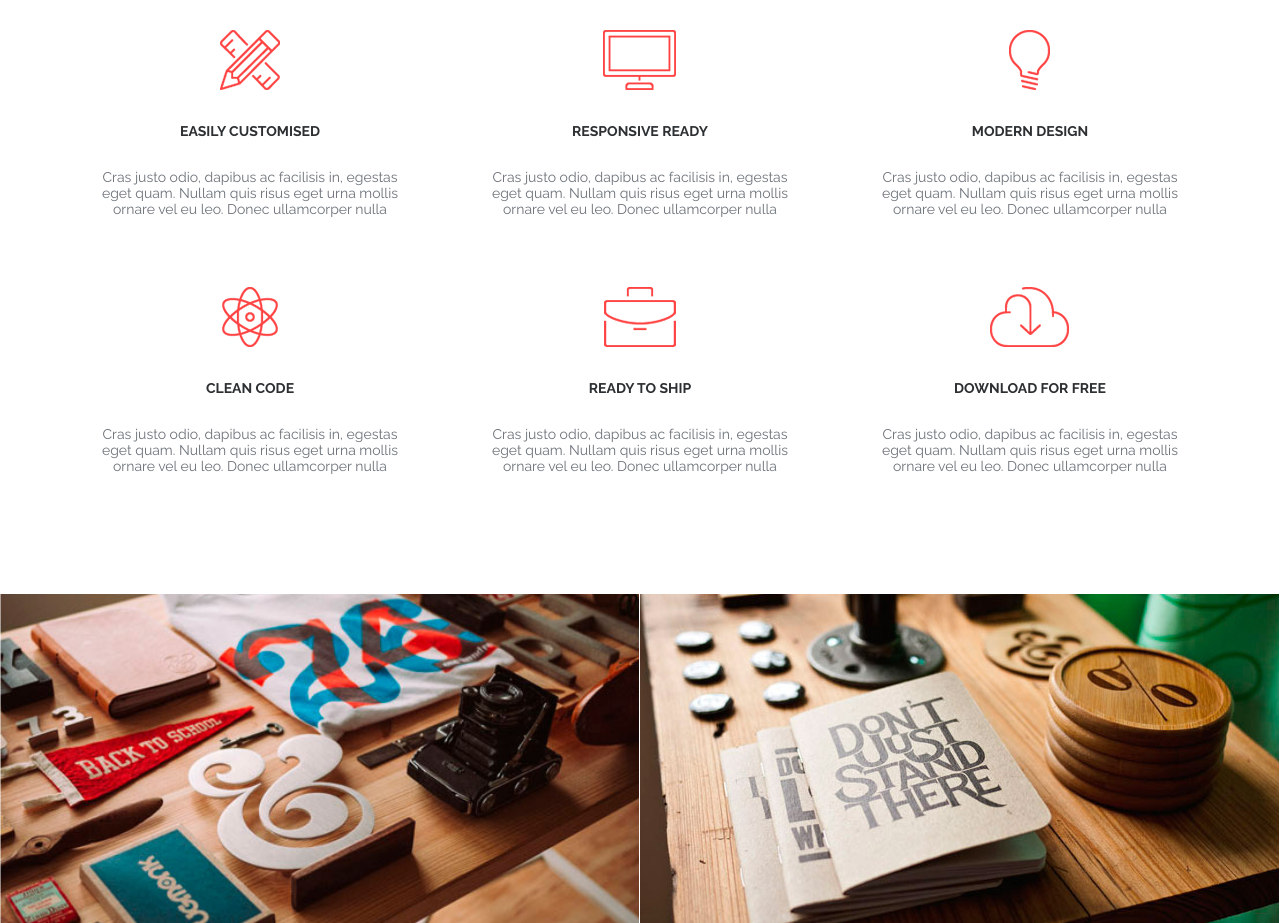
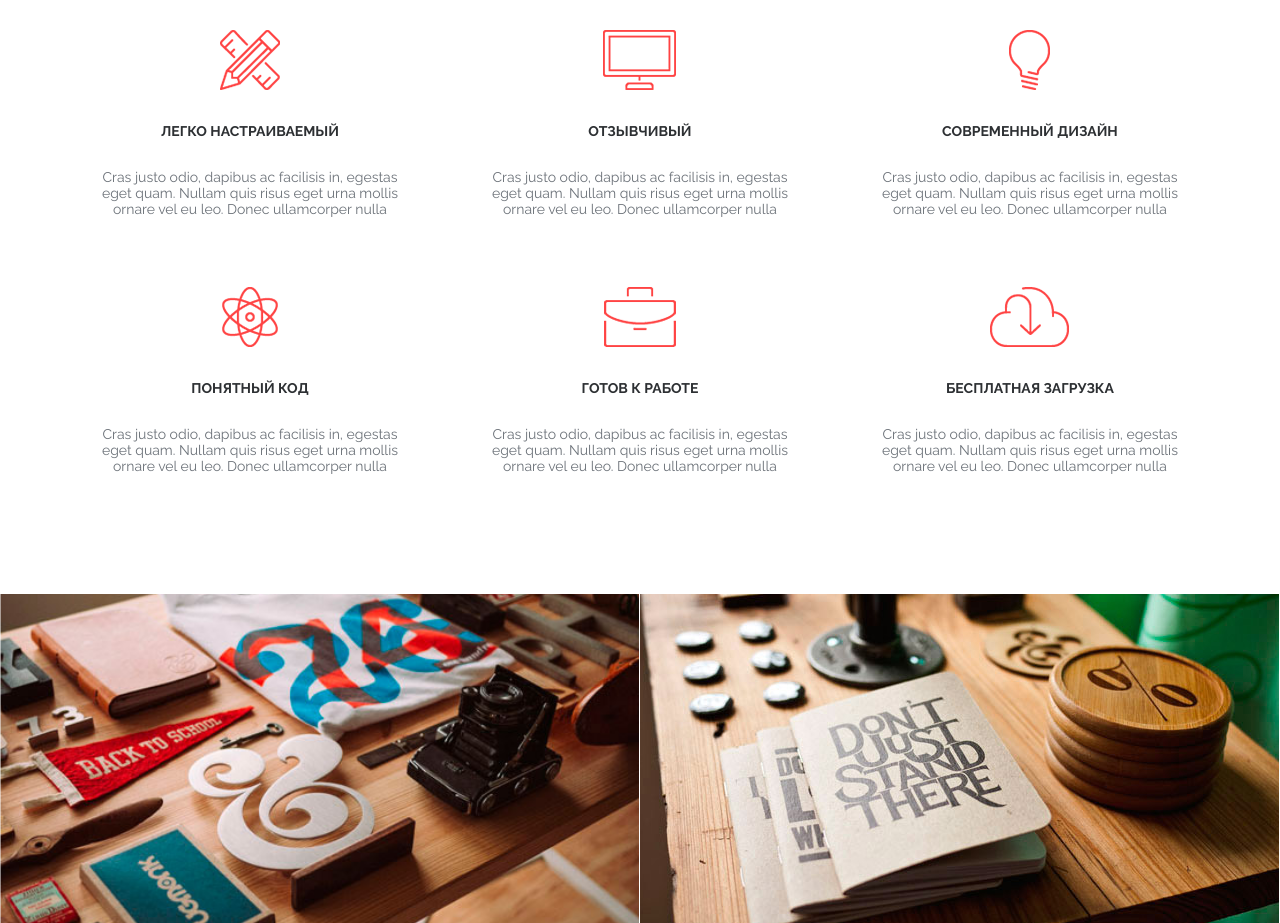
Before and after one commit to AlexAlmet/activebox, a plain HTML site: page index.html in a window 1280 px wide. Shown: the part 840-1763 px from the top of the page. Drawn offline with nearby package versions, Linux system fonts and the light colour scheme.

Commit message:
index.html/features 24.10.2021 13:43

```diff
--- a/index.html
+++ b/index.html
@@ -117,7 +117,7 @@
 
                 <div class="features_item">
                     <img class="features_icon" src="img/feature-icons/EasilyCustomized.png" alt="" srcset="">
-                    <h4 class="features_title">Easily Customised</h4>
+                    <h4 class="features_title">Легко настраиваемый</h4>
                     <p class="features_text">Cras justo odio, dapibus ac facilisis in,
                         egestas eget quam. Nullam quis risus eget urna mollis ornare
                         vel eu leo. Donec ullamcorper nulla
@@ -126,7 +126,7 @@
 
                 <div class="features_item">
                     <img class="features_icon" src="img/feature-icons/ResponsiveReady.png" alt="" srcset="">
-                    <h4 class="features_title">Responsive REady</h4>
+                    <h4 class="features_title">Отзывчивый</h4>
                     <p class="features_text">Cras justo odio, dapibus ac facilisis in,
                         egestas eget quam. Nullam quis risus eget urna mollis ornare
                         vel eu leo. Donec ullamcorper nulla
@@ -135,7 +135,7 @@
 
                 <div class="features_item">
                     <img class="features_icon" src="img/feature-icons/ModernDesign.png" alt="" srcset="">
-                    <h4 class="features_title">Modern Design</h4>
+                    <h4 class="features_title">Современный дизайн</h4>
                     <p class="features_text">Cras justo odio, dapibus ac facilisis in,
                         egestas eget quam. Nullam quis risus eget urna mollis ornare
                         vel eu leo. Donec ullamcorper nulla
@@ -144,7 +144,7 @@
 
                 <div class="features_item">
                     <img class="features_icon" src="img/feature-icons/CleanCode.png" alt="" srcset="">
-                    <h4 class="features_title">Clean Code</h4>
+                    <h4 class="features_title">Понятный код</h4>
                     <p class="features_text">Cras justo odio, dapibus ac facilisis in,
                         egestas eget quam. Nullam quis risus eget urna mollis ornare
                         vel eu leo. Donec ullamcorper nulla
@@ -153,7 +153,7 @@
 
                 <div class="features_item">
                     <img class="features_icon" src="img/feature-icons/ReadyToShip.png" alt="" srcset="">
-                    <h4 class="features_title">Ready to Ship</h4>
+                    <h4 class="features_title">Готов к работе</h4>
                     <p class="features_text">Cras justo odio, dapibus ac facilisis in,
                         egestas eget quam. Nullam quis risus eget urna mollis ornare
                         vel eu leo. Donec ullamcorper nulla
@@ -162,7 +162,7 @@
 
                 <div class="features_item">
                     <img class="features_icon" src="img/feature-icons/DownloadForFree.png" alt="" srcset="">
-                    <h4 class="features_title">Download for Free</h4>
+                    <h4 class="features_title">Бесплатная загрузка</h4>
                     <p class="features_text">Cras justo odio, dapibus ac facilisis in,
                         egestas eget quam. Nullam quis risus eget urna mollis ornare
                         vel eu leo. Donec ullamcorper nulla
```
